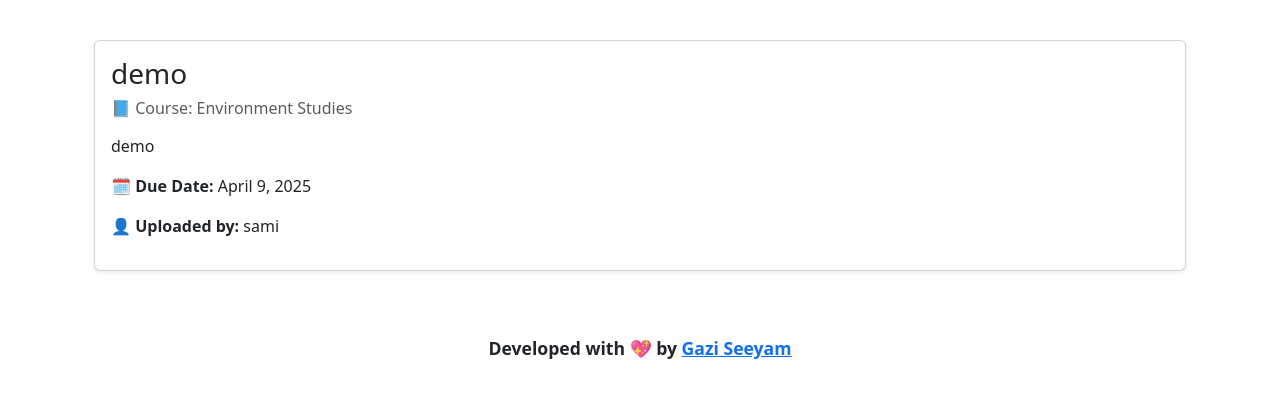
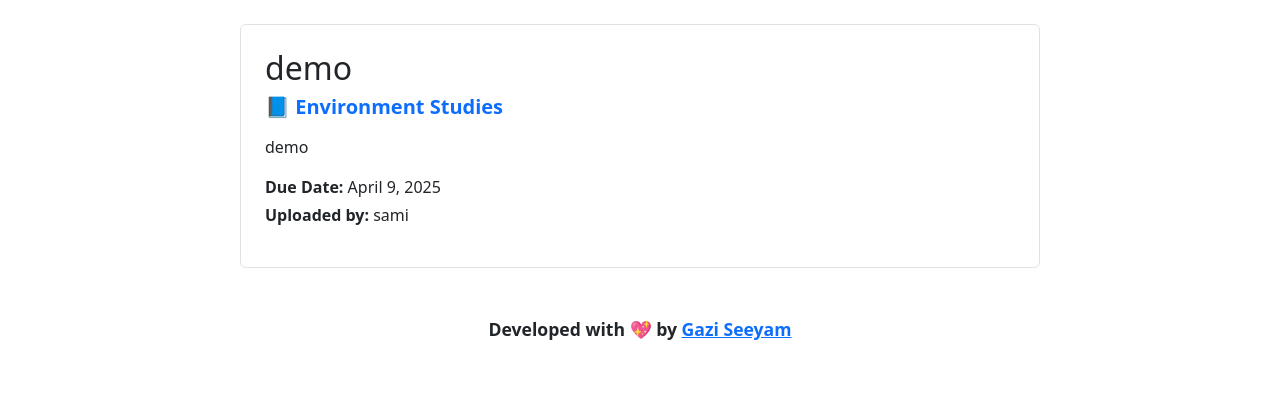
Before and after one commit to hellogaziseeyam/aibasectionb, a Django app: page /assignment/1/ in a window 1280 px wide. Shown: the top 398 px of the page. Run offline with Django 5.2, Linux system fonts and the light colour scheme; data comes from the database, SQL or seed files in the repository.

Commit message:
fixed an issue

```diff
--- a/core/templates/core/assignment_detail.html
+++ b/core/templates/core/assignment_detail.html
@@ -1,16 +1,27 @@
 {% extends 'core/base.html' %}
 {% block content %}
-<div class="container py-3">
-  <div class="card shadow-sm">
-    <div class="card-body">
-      <h3 class="card-title">{{ assignment.title }}</h3>
-      <h6 class="text-muted">📘 Course: {{ assignment.course_name }}</h6>
-      <p class="mt-3">{{ assignment.description }}</p>
-      <p><strong>🗓️ Due Date:</strong> {{ assignment.due_date }}</p>
-      <p><strong>👤 Uploaded by:</strong> {{ assignment.created_by.username }}</p>
+<div class="container mt-4 mb-5">
+  <div class="mx-auto" style="max-width: 800px;">
+    <div class="p-4 border rounded bg-white">
+      <h2 class="mb-2">{{ assignment.title }}</h2>
+      <h5 class="text-primary fw-semibold mb-3">📘 {{ assignment.course_name }}</h5>
+
+      <p class="mb-3">{{ assignment.description }}</p>
+
+      <p class="mb-1">
+        <i class="bi bi-calendar-event"></i>
+        <strong>Due Date:</strong> {{ assignment.due_date }}
+      </p>
+
+      <p class="mb-3">
+        <i class="bi bi-person-circle"></i>
+        <strong>Uploaded by:</strong> {{ assignment.created_by.username }}
+      </p>
 
       {% if assignment.document %}
-        <a href="{{ assignment.document.url }}" class="btn btn-outline-primary mt-2" download>📥 Download Attachment</a>
+        <a href="{{ assignment.document.url }}" download class="btn btn-outline-success mt-2">
+          📥 Download Attachment
+        </a>
       {% endif %}
     </div>
   </div>
```
Also changed, not shown: core/templates/core/assignments.html (+29 -23 lines).
